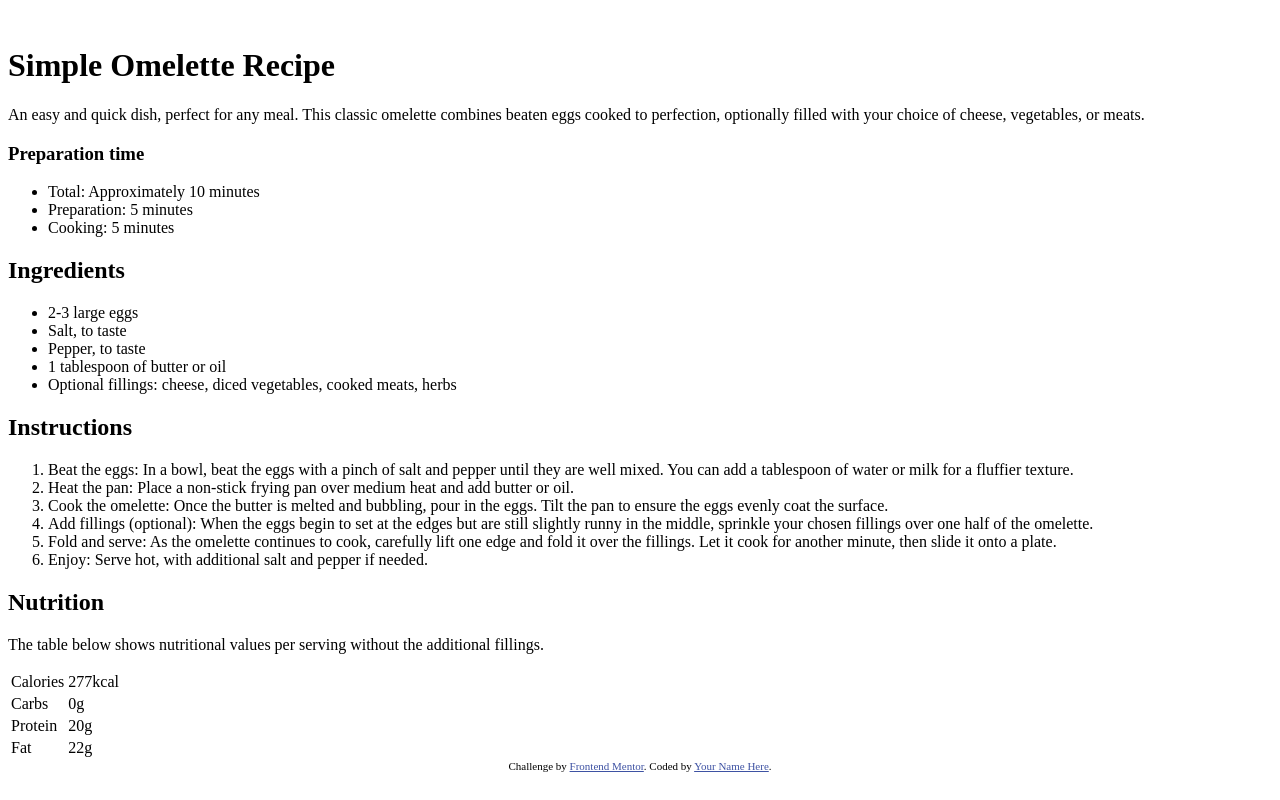
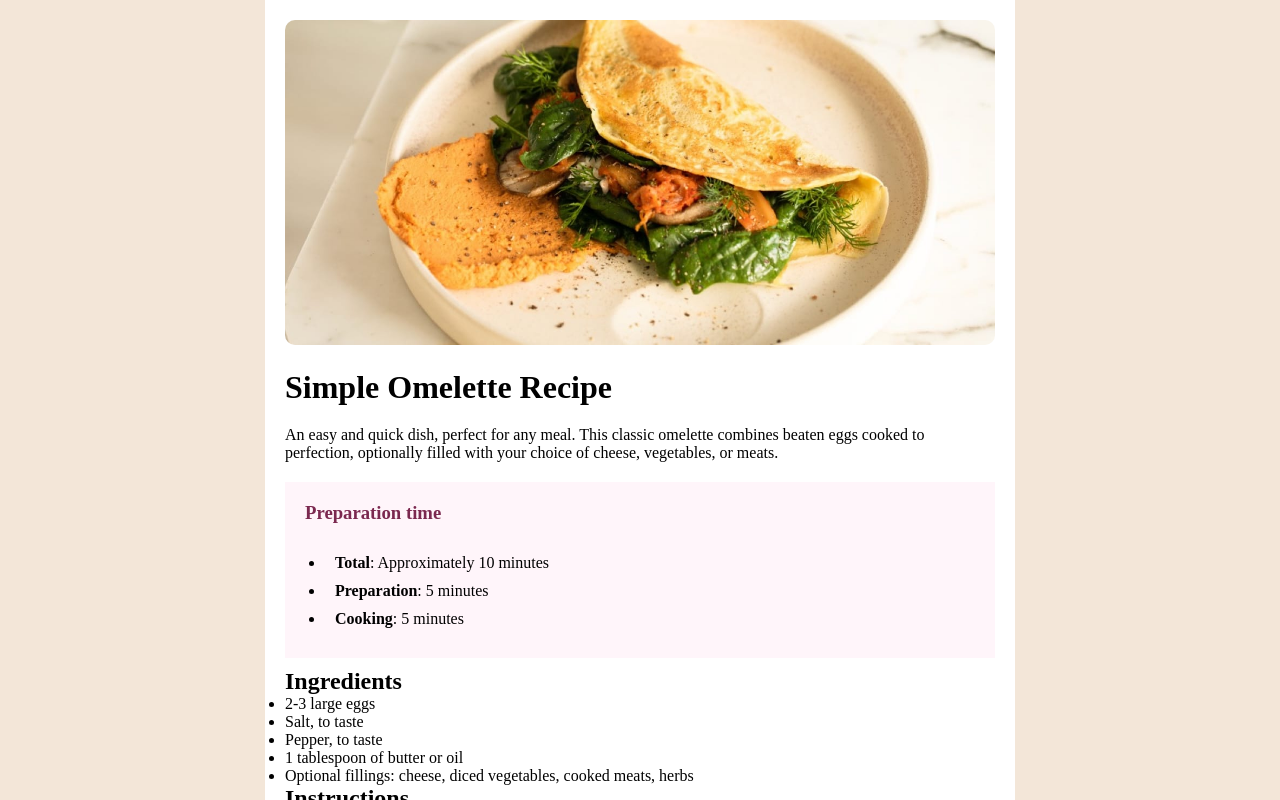
Before and after one commit to osmarajr/recipe-page-main, a plain HTML site: page index.html in a window 1280 px wide. Shown: the top 800 px of the page. Drawn offline with Linux system fonts and the light colour scheme.

Commit message:
add style.css e reset.css

```diff
--- /dev/null
+++ b/assets/styles/style.css
@@ -0,0 +1,46 @@
+body{
+    background-color:hsl(30, 54%, 90%) ;
+    display: flex;
+    flex-direction: column;
+    align-items: center;
+    justify-content: center;
+}
+.card-principal{
+    background-color: hsl(0, 0%, 100%);
+    min-height: 100vh;
+    width: 750px;
+    padding-inline: 20px;
+
+}
+
+.card-principal img{
+    max-width: 710px;
+    border-radius: 10px;
+    margin-top: 20px;
+}
+
+.card-principal .titulo-card{
+    margin-block: 20px;
+}
+.paragrafo-card{
+    margin-block: 20px;
+}
+
+.tempo-preparacao{
+    background-color:hsl(330, 100%, 98%) ;
+    padding: 5px 10px 20px 10px;
+    margin-block: 10px;
+}
+.tempo-preparacao .titulo{
+    color: hsl(332, 51%, 32%);
+}
+.tempo-preparacao ul{
+    margin-inline: 30px;
+}
+.tempo-preparacao ul li{
+    margin-block: 10px;
+}
+.tempo-preparacao ul li::before{
+    content: "";
+    padding-left: 10px;
+}
--- a/index.html
+++ b/index.html
@@ -5,8 +5,10 @@
   <meta name="viewport" content="width=device-width, initial-scale=1.0"> <!-- displays site properly based on user's device -->
 
   <link rel="icon" type="image/png" sizes="32x32" href="./assets/images/favicon-32x32.png">
+  <title>Frontend Mentor | Recipe page</title>
 
-  <title>Frontend Mentor | Recipe page</title>
+  <link rel="stylesheet" href="assets/styles/reset.css">
+  <link rel="stylesheet" href="assets/styles/style.css">
 
   <!-- Feel free to remove these styles or customise in your own stylesheet 👍 -->
   <style>
@@ -16,25 +18,25 @@
 </head>
 <body>
 
-  <!-- card main -->
-  <main>
+<!-- card main -->
+  <main class="card-principal">
     <!-- imagem do prato -->
-    <img src="" alt="">
+    <img src="assets/images/image-omelette.jpeg" alt="">
 
-    <h1>Simple Omelette Recipe</h1>
+    <h1 class="titulo-card">Simple Omelette Recipe</h1>
 
-    <p>
+    <p class="paragrafo-card">
       An easy and quick dish, perfect for any meal. This classic omelette combines beaten eggs cooked
     to perfection, optionally filled with your choice of cheese, vegetables, or meats.
     </p>
 
     <!-- Tempo de preparação -->
-    <div>
-      <h3>Preparation time</h3>
+    <div class="tempo-preparacao">
+      <h3 class="tempo-preparacao titulo">Preparation time</h3>
       <ul>
-        <li>Total: Approximately 10 minutes</li>
-        <li>Preparation: 5 minutes</li>
-        <li>Cooking: 5 minutes</li>
+        <li><strong>Total</strong>: Approximately 10 minutes</li>
+        <li><strong>Preparation</strong>: 5 minutes</li>
+        <li><strong>Cooking</strong>: 5 minutes</li>
       </ul>
     </div>
 
```
